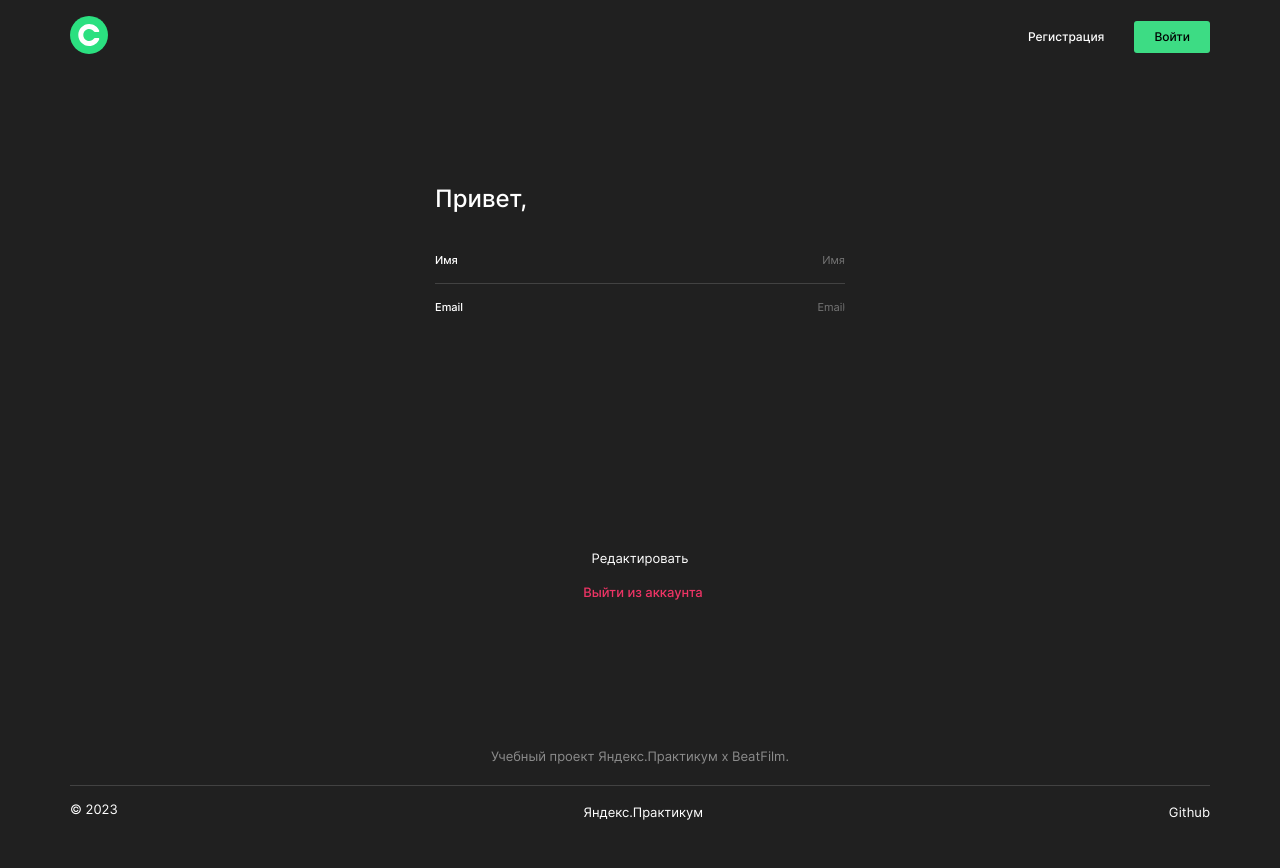
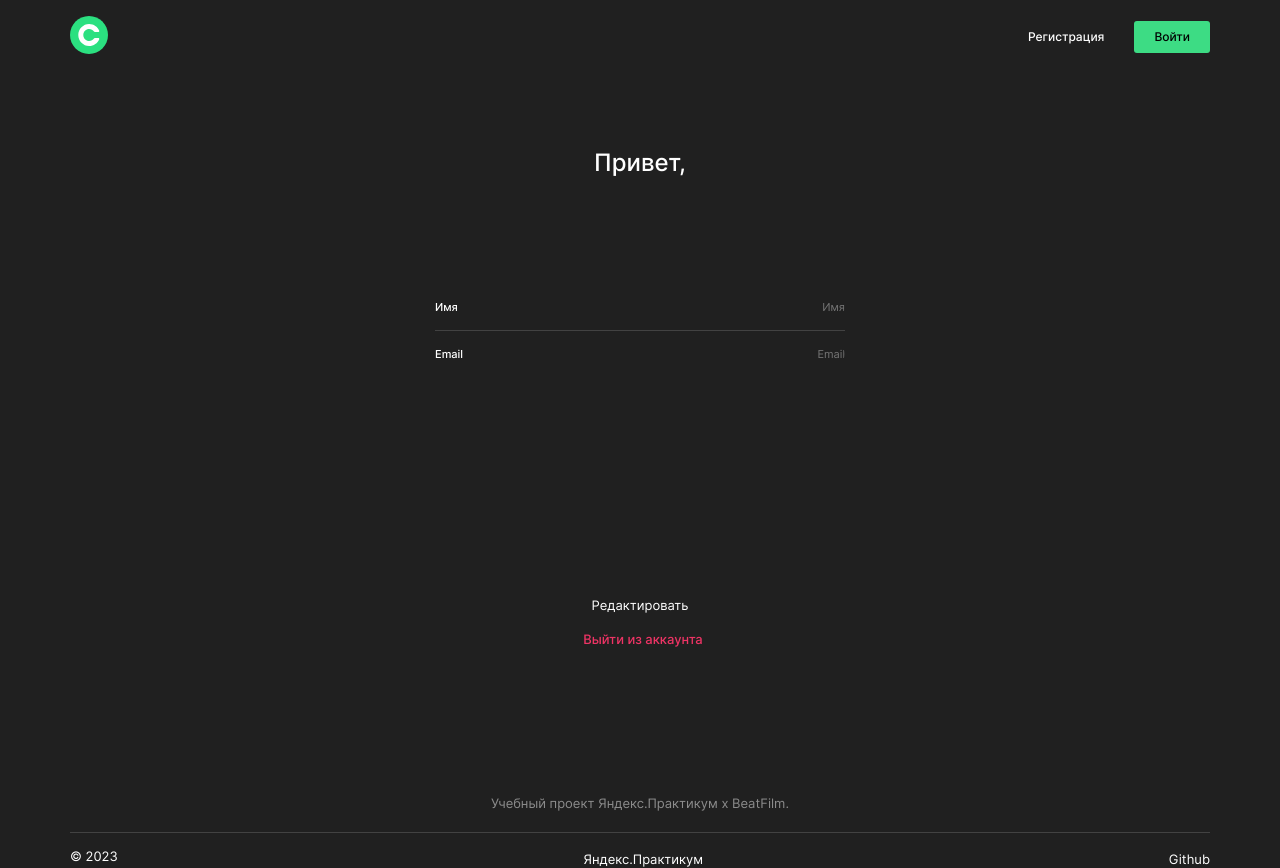
Before and after one commit to Fomenko-Elena/movies-explorer-frontend, a React (Create React App) app: page /profile in a window 1280 px wide. Before the commit the page ends 821 px from the top, so only its background shows below. Built offline with nearby package versions, Linux system fonts and the light colour scheme.

Commit message:
Profile header

```diff
--- a/src/components/DialogHeader/DialogHeader.jsx
+++ b/src/components/DialogHeader/DialogHeader.jsx
@@ -1,8 +1,9 @@
+import classNames from "classnames"
 import "./DialogHeader.css"
 
 function DialogHeader({ header, wide }) {
   return (
-    <h1 className="dialog__header">{header}</h1>
+    <h1 className={classNames('dialog__header', { 'dialog__header_wide': wide })}>{header}</h1>
   )
 }
 
```
